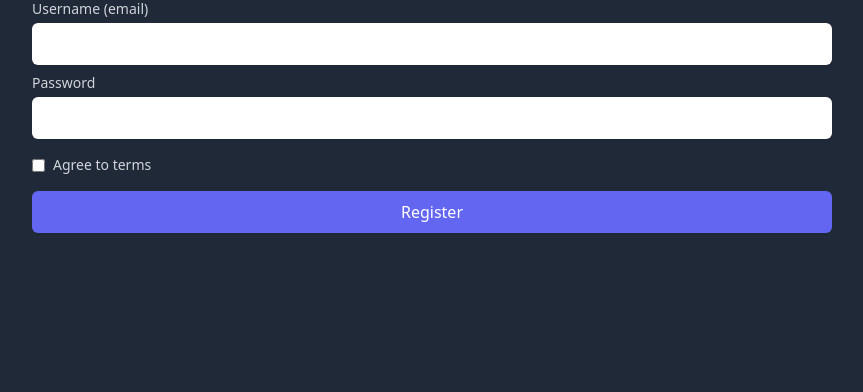
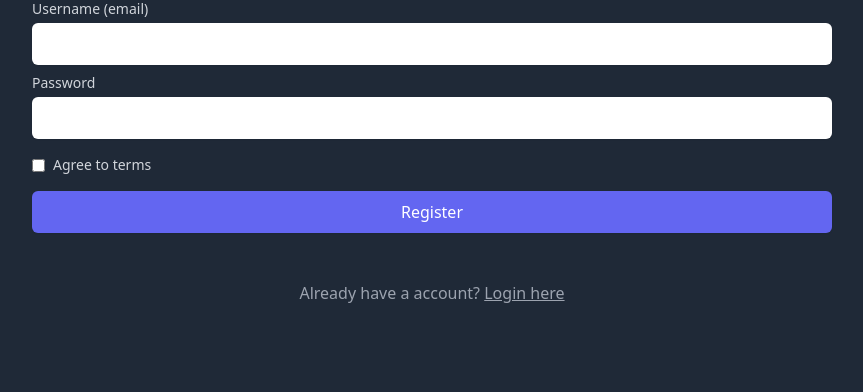
Before and after one commit to JoelStorr/Symfony6-Class, a Symfony app: template templates/registration/register.html.twig in a window 1280 px wide. Shown: the part 97-489 px from the top of the page, without its empty margins (208-1071 px from the left). Run offline with Twig, Linux system fonts and the light colour scheme; the template is opened without the code that fills it, so the values that code supplies are empty; form fields are guessed from the names that the template uses; some libraries are stand-ins or nearby versions.

Commit message:
Added Links for Register and Login

```diff
--- a/templates/login/index.html.twig
+++ b/templates/login/index.html.twig
@@ -44,6 +44,10 @@
     </div>
 </form>
 
+<div class="mt-2 text-center text-gray-600 dark:text-gray-400 pt-10">
+    Don't have a account? <a href="{{path('app_register')}}" class="underline">Register here</a>
+</div>
+
 
 
 {% endblock %}
--- a/templates/registration/register.html.twig
+++ b/templates/registration/register.html.twig
@@ -94,4 +94,10 @@
         </button>
     </div>
     {{ form_end(registrationForm) }}
+
+    <div class="mt-2 text-center text-gray-600 dark:text-gray-400 pt-10">
+        Already have a account? <a href="{{ path('app_login') }}" class="underline">Login here</a>
+    </div>
+
+
 {% endblock %}
```
